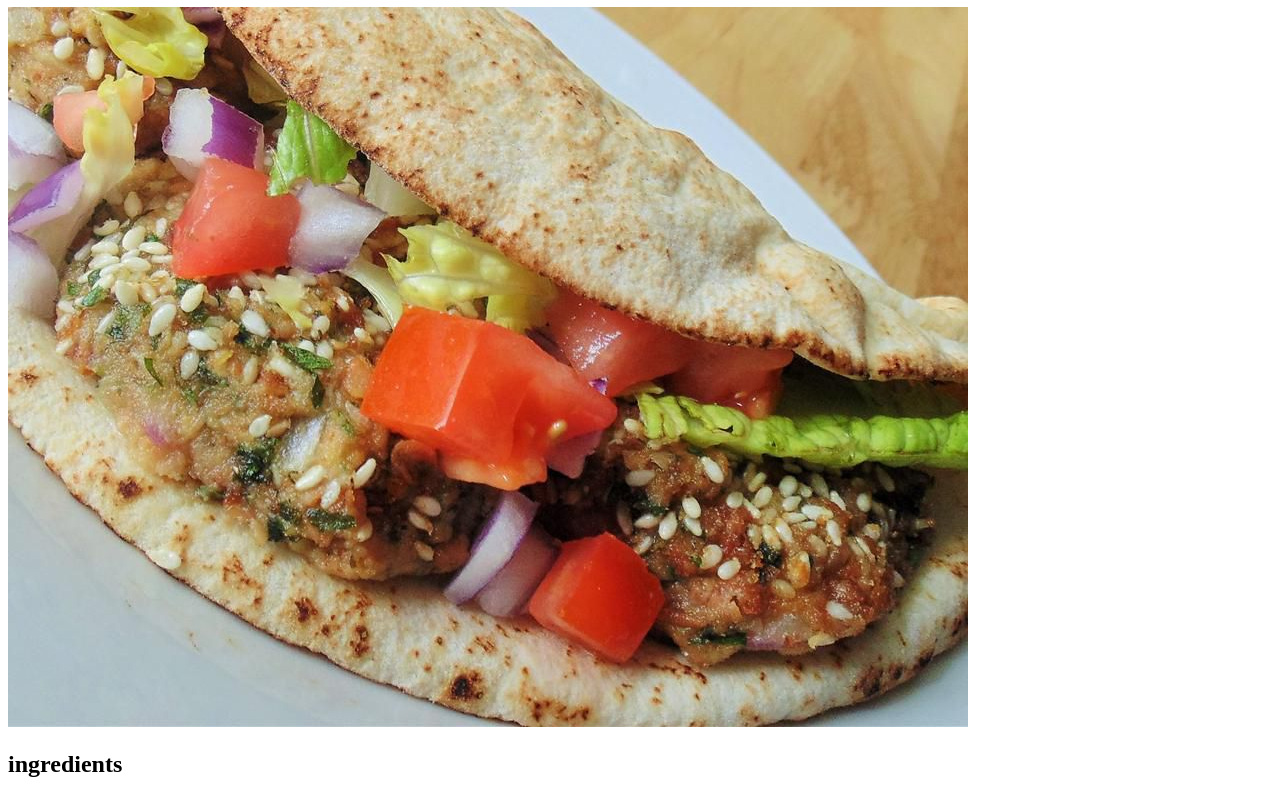
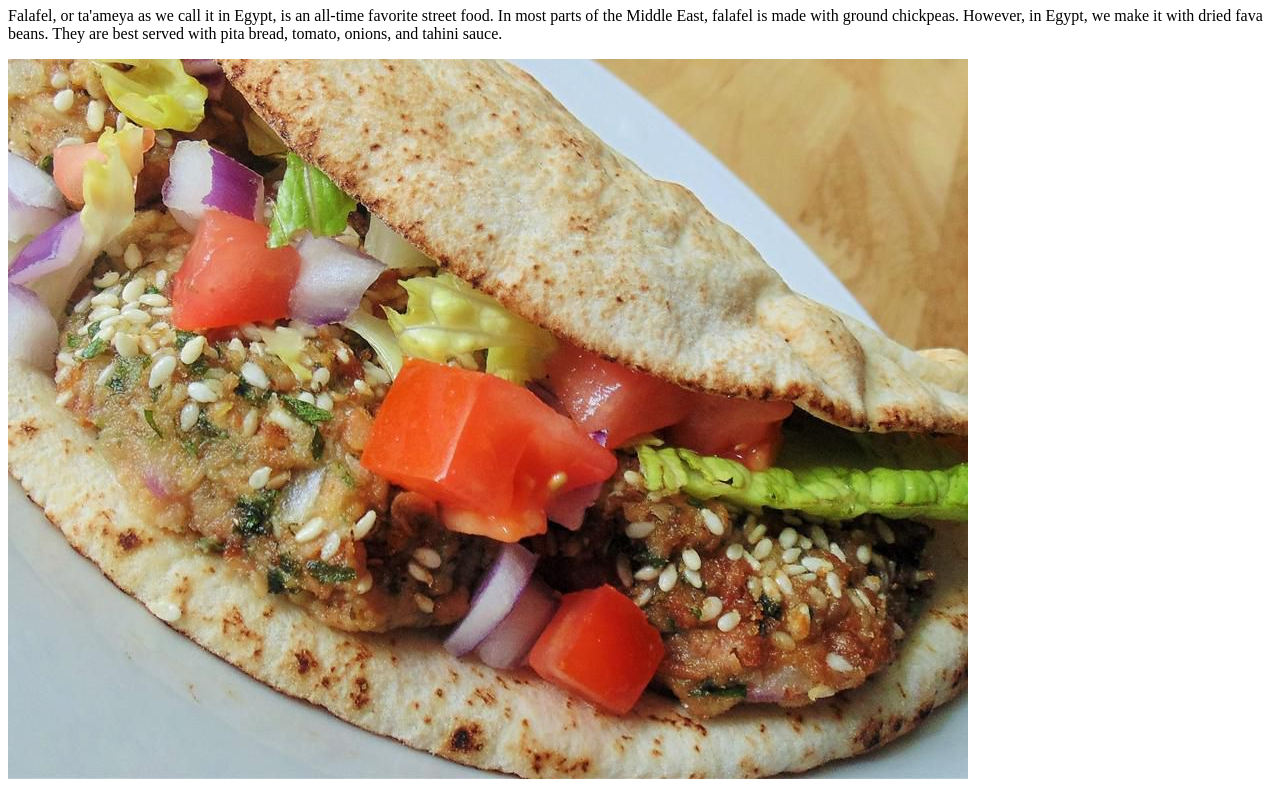
Before and after one commit to MarwanZahran25/odin-recipes, a plain HTML site: page recipes/falafel.html in a window 1280 px wide. Shown: the part 73-863 px from the top of the page. Drawn offline with Linux system fonts and the light colour scheme.

Commit message:
added desription to falafel

```diff
--- a/recipes/falafel.html
+++ b/recipes/falafel.html
@@ -8,6 +8,9 @@
 </head>
 <body>
     <h1>falafel </h1>
+    <p>
+        Falafel, or ta'ameya as we call it in Egypt, is an all-time favorite street food. In most parts of the Middle East, falafel is made with ground chickpeas. However, in Egypt, we make it with dried fava beans. They are best served with pita bread, tomato, onions, and tahini sauce.
+    </p>
     <img src="../images/falafel.png" alt="falafel image">
     <h2>ingredients</h2>
     <ul>
```
